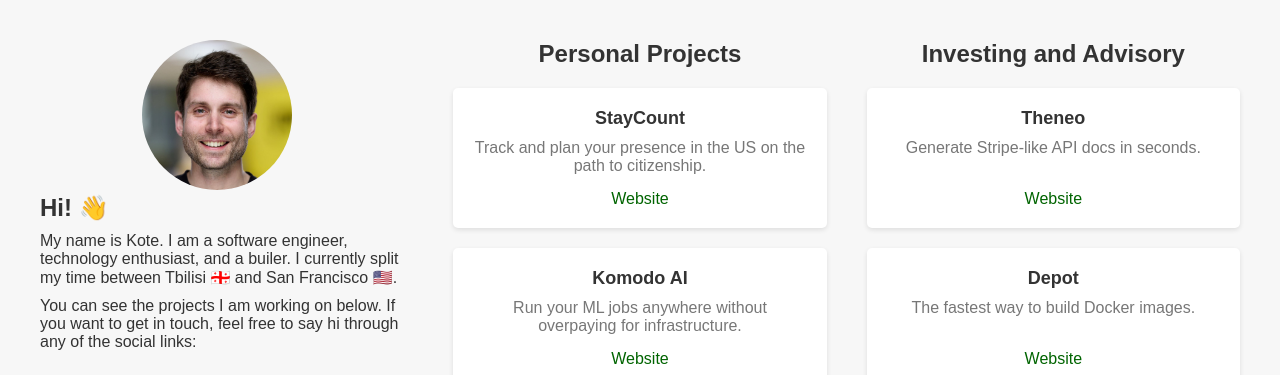
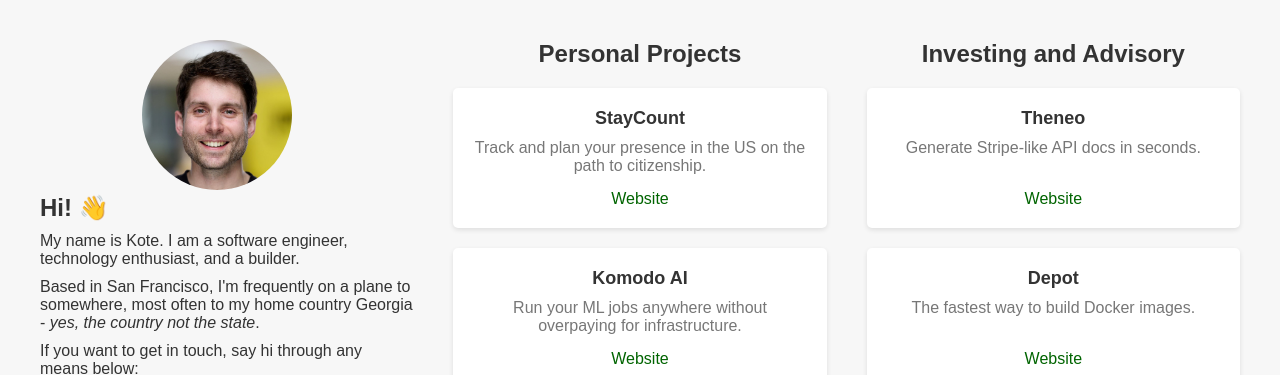
Before and after one commit to kmushegi/kmushegi.github.io, a plain HTML site: page index.html in a window 1280 px wide. Shown: the part 53-428 px from the top of the page. Drawn offline with Linux system fonts and the light colour scheme.

Commit message:
feat: bio rewrite

```diff
--- a/index.html
+++ b/index.html
@@ -22,12 +22,13 @@
         <div class="bio-text">
           <h2>Hi! 👋</h2>
           <p>
-            My name is Kote. I am a software engineer, technology enthusiast, and a builer. I currently split my time between
-            Tbilisi 🇬🇪 and San Francisco 🇺🇸.
+            My name is Kote. I am a software engineer, technology enthusiast, and a builder.
           </p>
           <p>
-            You can see the projects I am working on below. If you want to get in touch, feel free to say hi through any
-            of the social links:
+            Based in San Francisco, I'm frequently on a plane to somewhere, most often to my home country Georgia - <i>yes, the country not the state</i>.
+          </p>
+          <p>
+            If you want to get in touch, say hi through any means below:
           </p>
           <div class="social-links">
             <a href="https://www.linkedin.com/in/kmushegi/" target="_blank">
```
